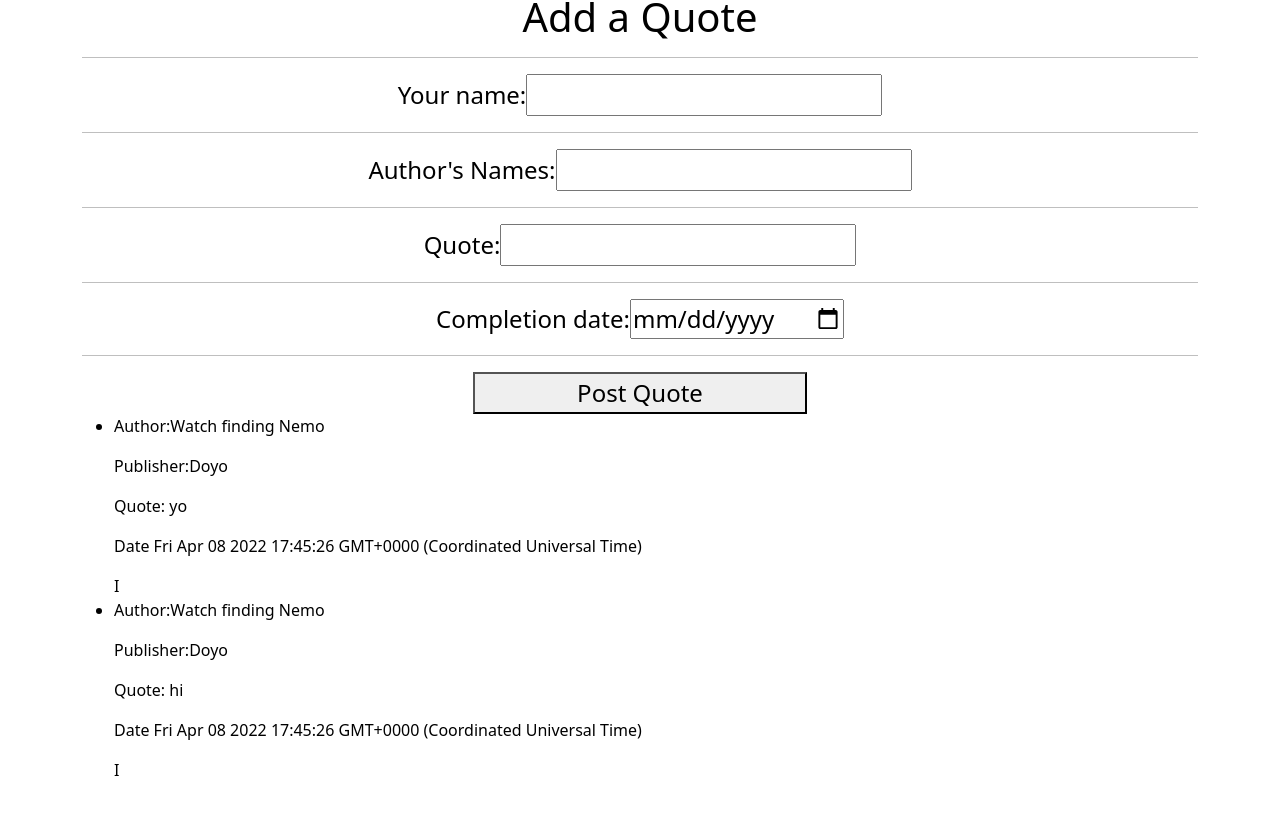
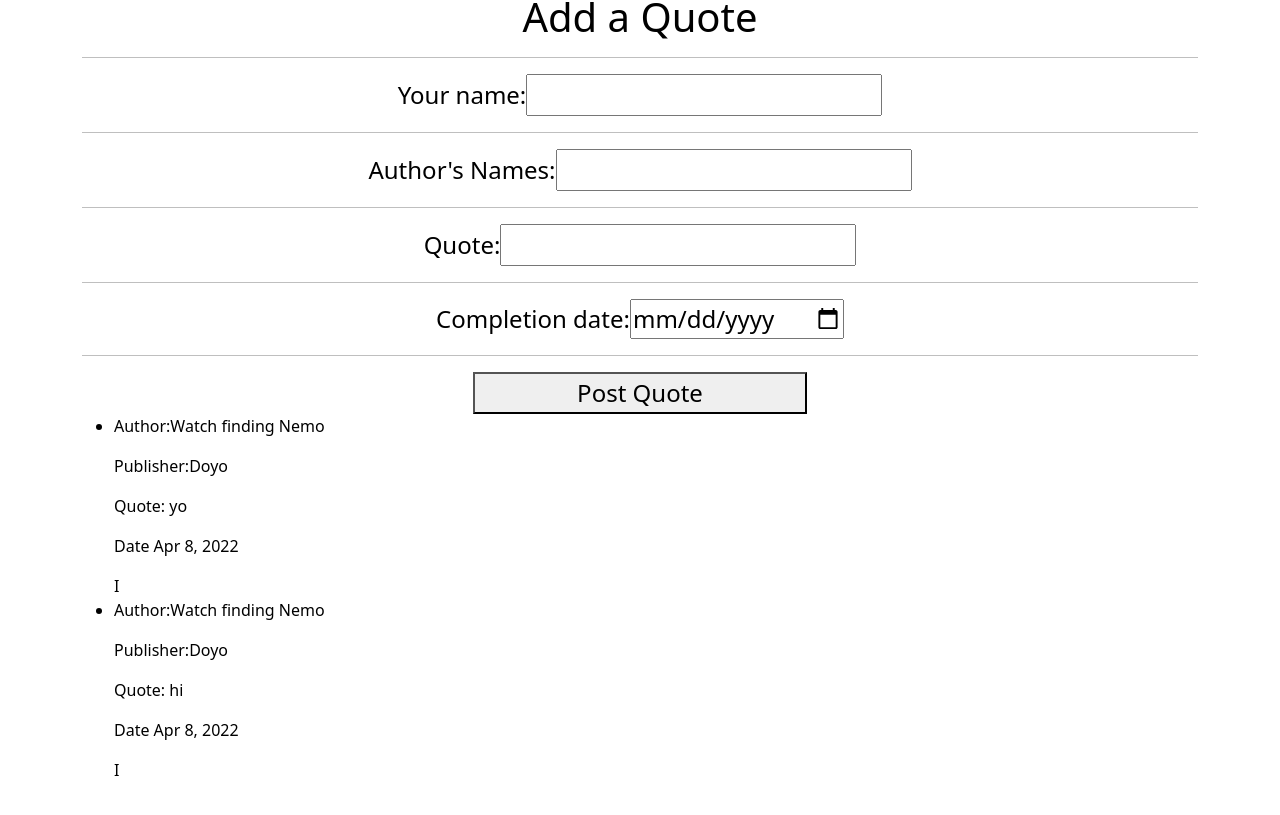
Before and after one commit to Doyo54/Angular-week-1-IP, an Angular app: page / in a window 1280 px wide. Shown: the part 1009-1824 px from the top of the page. Built offline with nearby package versions, Linux system fonts and the light colour scheme.

Commit message:
ft: Date pipe used

```diff
--- a/src/app/summary/summary.component.html
+++ b/src/app/summary/summary.component.html
@@ -10,5 +10,5 @@
       Quote: {{quote.message}}
     </p>
     <p>
-       Date {{quote.date}}
+       Date {{quote.date|date}}
       </p>
```
